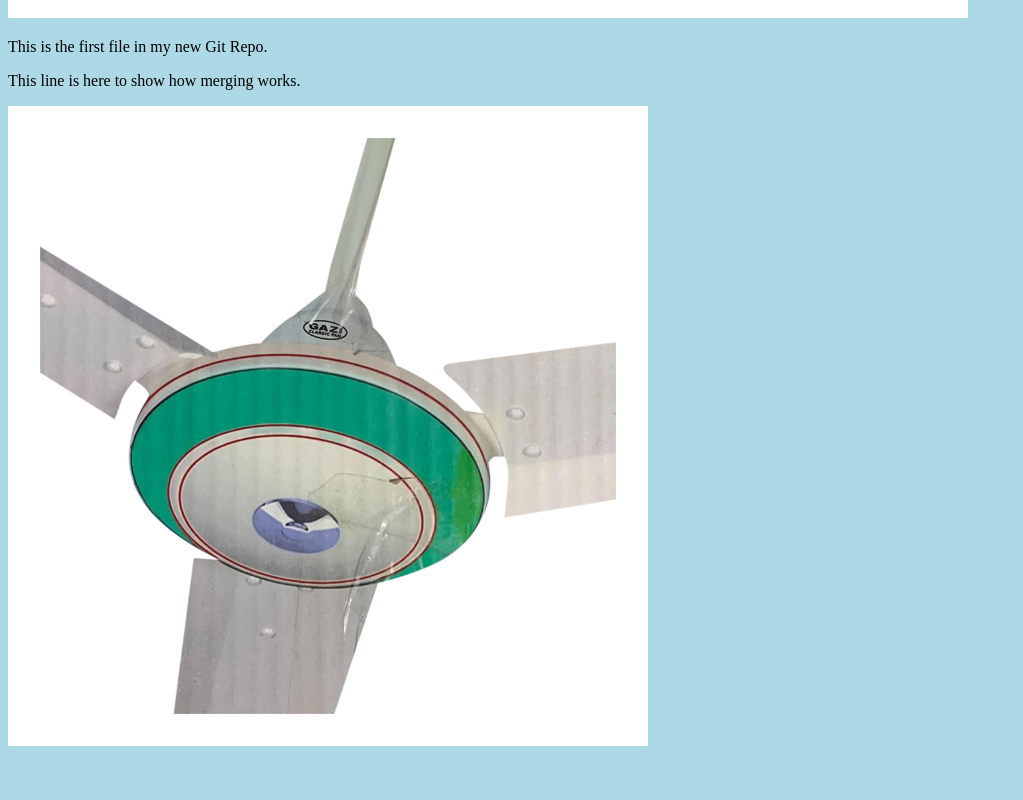
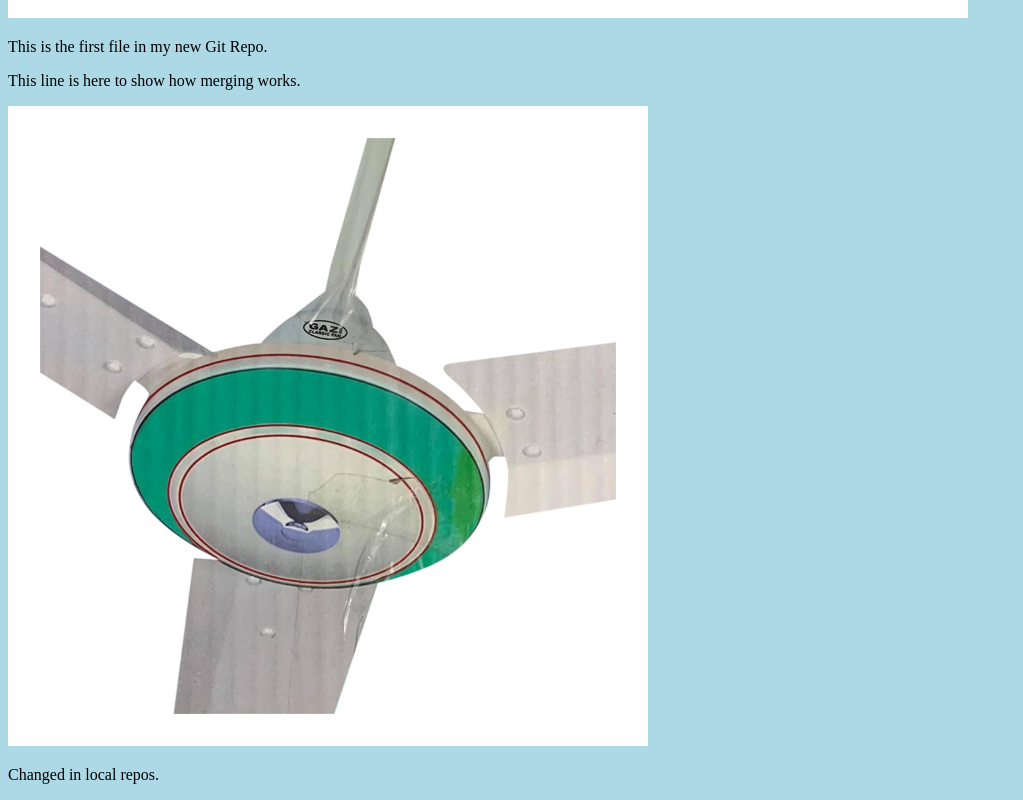
Before and after one commit to mdsayeedsalam2/hello, a plain HTML site: page index.html in a window 1280 px wide. Shown: the part 1022-1822 px from the top of the page, without its empty margins (0-1023 px from the left). Before the commit the page ends 1780 px from the top, so only its background shows below. Drawn offline with Linux system fonts and the light colour scheme.

Commit message:
Add anothet liine

```diff
--- a/index.html
+++ b/index.html
@@ -12,6 +12,7 @@ style="width:100%;max-width:960px"></div>
 <p>This is the first file in my new Git Repo.</p>
 <p>This line is here to show how merging works.</p>
 <div><img src="img_hello_git.jpg" alt="Hello Git" style="width:100%;max-width:640px"></div>
+<p>Changed in local repos.</p>
 
 </body>
 </html>
```
